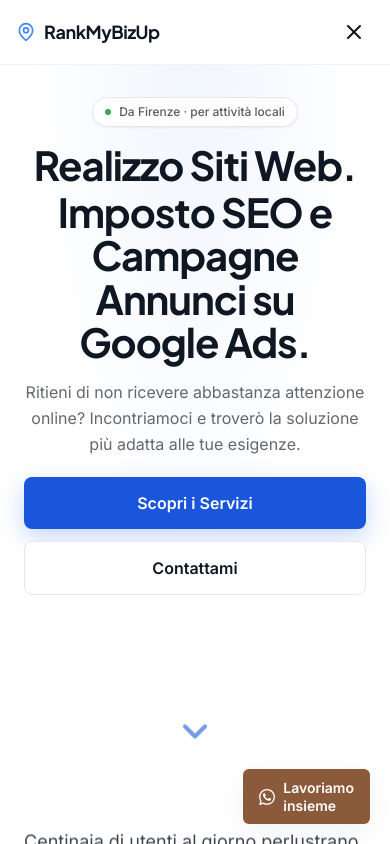
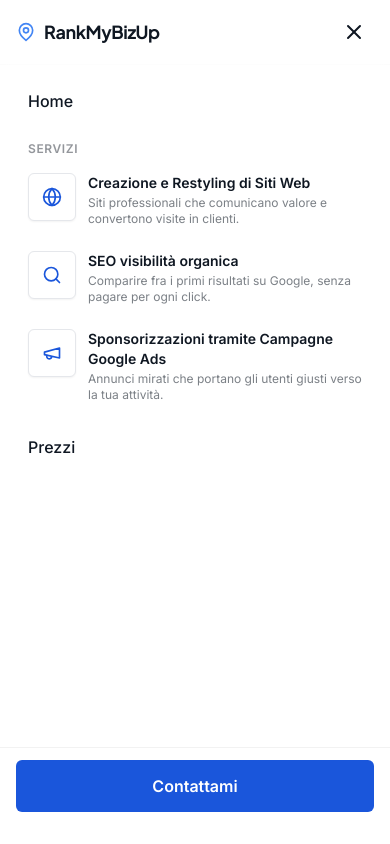
Before and after one commit to arsen09835/bizBIZrataTATA, a React (Vite) app: page / in a window 390 px wide. Both pictures are taken after a click on the button "Apri menu". Shown: the top 844 px of the page. Built offline with nearby package versions, Linux system fonts and the light colour scheme.

Commit message:
Portal the mobile menu panel to document.body
Renders the mobile nav sheet via createPortal so it escapes the blurred
header's containing block and stays fixed to the viewport.

```diff
--- a/src/components/Header.tsx
+++ b/src/components/Header.tsx
@@ -1,4 +1,5 @@
 import { useEffect, useRef, useState } from 'react';
+import { createPortal } from 'react-dom';
 import { Link, NavLink, useLocation } from 'react-router-dom';
 import { MapPin, Menu, X, ChevronDown, Globe, Search, Megaphone } from 'lucide-react';
 
@@ -135,13 +136,11 @@ export function Header() {
     <header className={`sticky top-0 z-50 transition-colors ${headerClass}`}>
       <div className="max-w-6xl mx-auto px-4 sm:px-6 lg:px-8">
         <div className="flex items-center justify-between h-16">
-          {/* LOGO */}
           <Link to="/" className="flex items-center gap-2">
             <MapPin className="w-5 h-5 text-g-blue" />
             <Wordmark />
           </Link>
 
-          {/* DESKTOP NAV */}
           <nav className="hidden md:flex items-center gap-1">
             <NavLink to="/" end className={navLinkClass}>
               Home
@@ -198,7 +197,6 @@ export function Header() {
             </NavLink>
           </nav>
 
-          {/* RIGHT — desktop CTA */}
           <div className="hidden md:flex items-center">
             <a
               href="tel:+393317600310"
@@ -208,7 +206,6 @@ export function Header() {
             </a>
           </div>
 
-          {/* MOBILE — toggle */}
           <button
             type="button"
             onClick={() => setMobileOpen((o) => !o)}
@@ -232,13 +229,13 @@ export function Header() {
         </div>
       </div>
 
-      {/* MOBILE — panel (solid, reliable, flat list) */}
+      {/* MOBILE panel — portaled to document.body so it escapes the blurred
+          header's containing block and is fixed to the viewport. */}
+      {mobileOpen &&
+        createPortal(
           <div
-        className={`md:hidden fixed top-16 inset-x-0 bottom-0 z-40 bg-white border-t border-black/5 transition-[opacity,transform] duration-200 ${
-          mobileOpen
-            ? 'opacity-100 translate-y-0 pointer-events-auto'
-            : 'opacity-0 -translate-y-2 pointer-events-none'
-        }`}
+            className="md:hidden fixed top-16 inset-x-0 bottom-0 z-[45] bg-white border-t border-black/5"
+            style={{ animation: 'mobileMenuIn 200ms ease-out both' }}
           >
             <div className="h-full overflow-y-auto flex flex-col">
               <nav className="flex-1 px-4 pt-3 pb-4 flex flex-col">
@@ -286,13 +283,19 @@ export function Header() {
                 </a>
               </div>
             </div>
-      </div>
+          </div>,
+          document.body
+        )}
 
       <style>{`
         @keyframes serviziIn {
           from { opacity: 0; transform: translate(-50%, -4px) scale(0.98); }
           to   { opacity: 1; transform: translate(-50%, 0) scale(1); }
         }
+        @keyframes mobileMenuIn {
+          from { opacity: 0; transform: translateY(-8px); }
+          to   { opacity: 1; transform: translateY(0); }
+        }
       `}</style>
     </header>
   );
```
Lines whose indentation alone changed are shown as unchanged.
